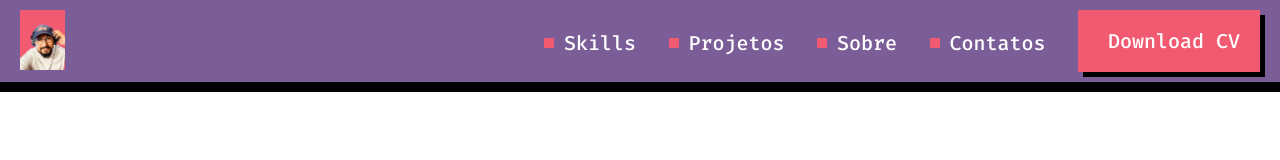
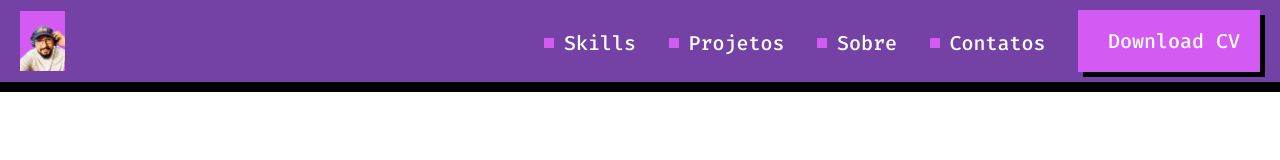
Before and after one commit to juniorforest/portfolio, a plain HTML site: page index.html in a window 1280 px wide. Drawn offline with Linux system fonts and the light colour scheme.

Commit message:
15/06/22

```diff
--- a/style/style.css
+++ b/style/style.css
@@ -9,10 +9,13 @@ html {
   font-size: 62.5%;
 }
 
+/* 261 color orig */
 :root {
-  --header-color: hsl(271, 24%, 48%);
-  --orange-color: hsl(351, 85%, 65%);
-  --orange-second-color: hsl(351, 60%, 50%);
+
+  --hue: 271;
+  --header-color: hsl(var(--hue), 43%, 45%);
+  --orange-color: hsl(calc(var(--hue) + 17), 85%, 65%);
+  --orange-second-color: hsl(calc(var(--hue) + 12), 60%, 50%);
   --grey-color: hsl(0, 0%, 51%);
   --white-text-color: hsl(0, 0%, 100%);
   --border-image-color: hsl(0, 0%, 0%);
@@ -23,10 +26,17 @@ html {
 header {
   display: flex;
   justify-content: space-between;
+  align-items: center;
   background-color: var(--header-color);
   border-bottom: 1rem solid var(--border-image-color);
   padding: 1rem 2rem;
 
+}
+
+h1 {
+  font-family: "Press Start 2P";
+  color: var(--white-text-color);
+  text-shadow: .5rem .5rem 0rem #000000;
 }
 
 nav {
@@ -58,7 +68,6 @@ a::before {
   width: 1rem;
   height: 1rem;
   margin-right: 1rem;
-
 }
 
 /* span {
```
